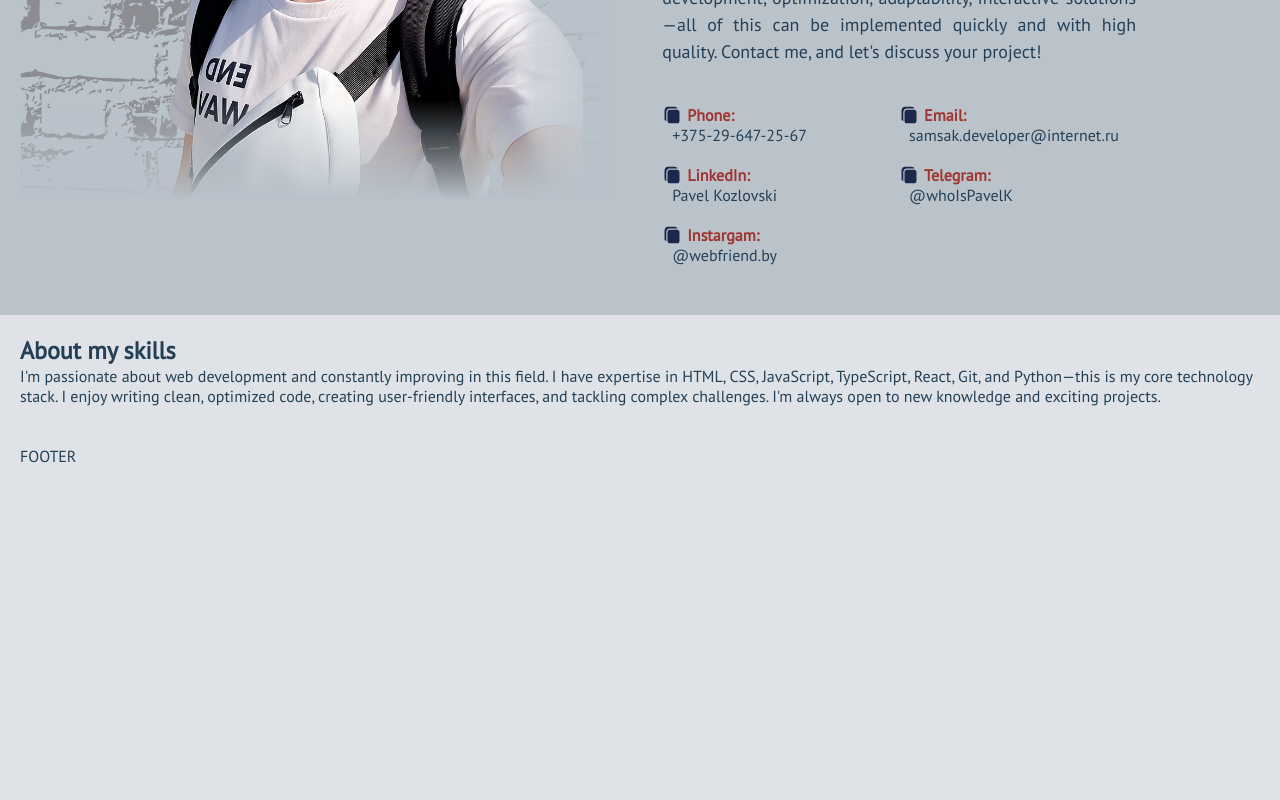
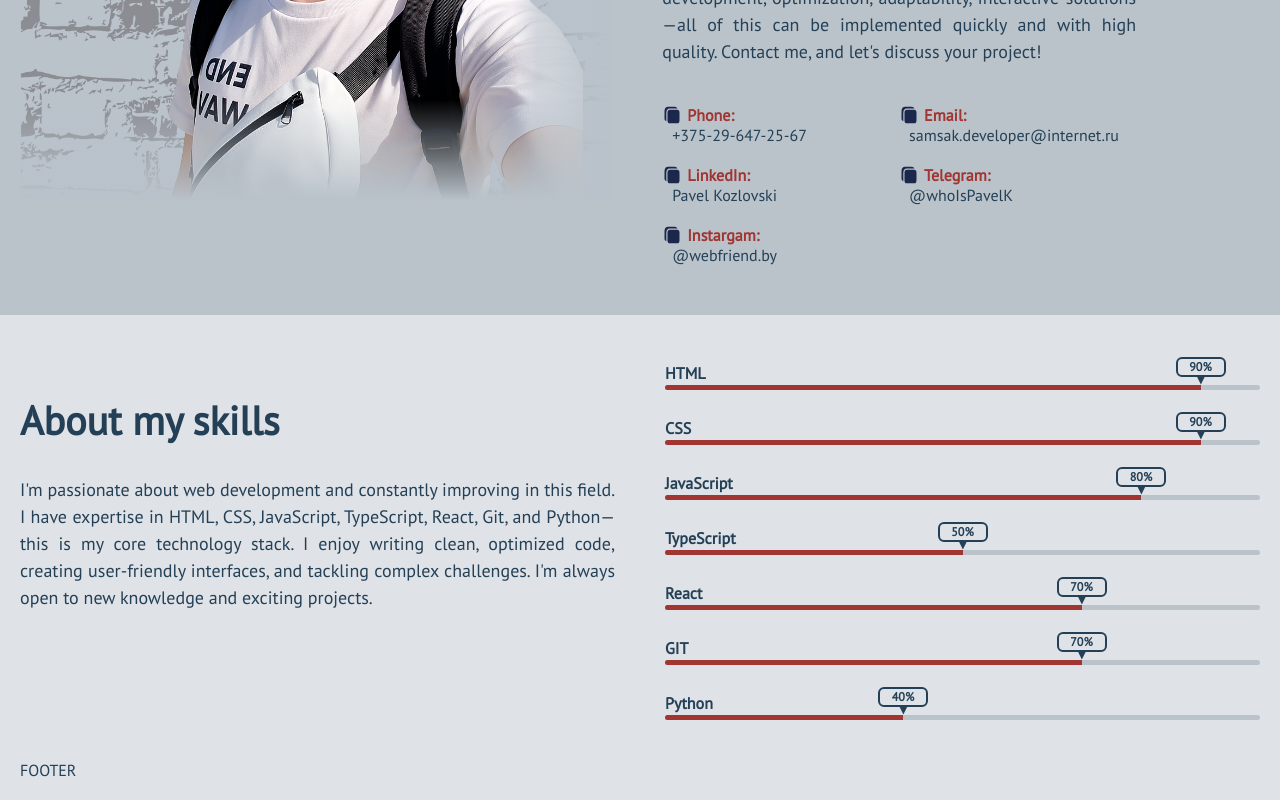
Before and after one commit to samsak1990/WebFriend.by, a React (Vite) app in the folder webfrienf.by/: page / in a window 1280 px wide. Shown: the part 2068-2868 px from the top of the page. Before the commit the page ends 2554 px from the top, so only its background shows below. Built offline with nearby package versions, Linux system fonts and the light colour scheme.

Commit message:
Block Skills is done

```diff
--- a/webfrienf.by/src/components/Skills/Skills.content.tsx
+++ b/webfrienf.by/src/components/Skills/Skills.content.tsx
@@ -5,11 +5,14 @@ type TSkillsBox = {
     p: string;
 
 }
+type Skill = 'HTML' | 'CSS' | 'JavaScript' | 'TypeScript' | 'React' | 'GIT' | 'Python';
+type TSkillsLevel = Record<Skill, number>;
+
 
 export const SKILLS_CONTENT: IGeneralContent<TSkillsBox> = {
     ru: {
         h2: "О моих навыках",
-        p: "Я увлечён веб-разработкой и постоянно развиваюсь в этой сфере. Владею HTML, CSS, JavaScript, TypeScript, React, Git и Python — это мой основной стек технологий. Люблю писать чистый, оптимизированный код, создавать удобные интерфейсы и разбираться в сложных задачах.Всегда открыт к новым знаниям и интересным проектам."
+        p: "Я увлечён веб-разработкой и постоянно развиваюсь в этой сфере. Владею HTML, CSS, JavaScript, TypeScript, React, Git и Python — это мой основной стек технологий. Люблю писать чистый, оптимизированный код, создавать удобные интерфейсы и разбираться в сложных задачах. Всегда открыт к новым знаниям и интересным проектам."
 
     },
     en: {
@@ -19,20 +22,12 @@ export const SKILLS_CONTENT: IGeneralContent<TSkillsBox> = {
 };
 
 
-type TSkillsLevel = {
-    html: number,
-    css: number,
-    js: number,
-    ts: number,
-    git: number,
-    python: number
-}
-
 export const SKILLS_LEVEL: TSkillsLevel = {
-    html: 90,
-    css: 90,
-    js: 80,
-    ts: 60,
-    git: 70,
-    python: 40
-}
+    HTML: 90,
+    CSS: 90,
+    JavaScript: 80,
+    TypeScript: 50,
+    React: 70,
+    GIT: 70,
+    Python: 40
+};
--- a/webfrienf.by/src/components/Skills/Skills.module.css
+++ b/webfrienf.by/src/components/Skills/Skills.module.css
@@ -0,0 +1,25 @@
+.skills {
+    display: flex;
+    flex-direction: row;
+    gap: 50px;
+    align-items: center;
+}
+
+.skills__text h2 {
+    margin-bottom: 30px;
+    font-size: 40px;
+}
+
+.skills__text p {
+    text-align: justify;
+    line-height: 1.5;
+    margin-bottom: 50px;
+    font-size: 18px;
+}
+
+
+.skills>div {
+    flex-basis: 50%;
+    flex: 1;
+
+}
--- a/webfrienf.by/src/components/Skills/Skills.tsx
+++ b/webfrienf.by/src/components/Skills/Skills.tsx
@@ -3,6 +3,7 @@ import s from './Skills.module.css'
 import type { TLang } from '../../data/Interfaces/IGeneral'
 import { SKILLS_CONTENT as content } from './Skills.content'
 import { SKILLS_LEVEL as level } from './Skills.content'
+import { SkillProgress } from '../UI/SkillProgress/SkillProgress'
 
 
 export const Skills: React.FC<{ lang: TLang }> = ({ lang }) => {
@@ -14,10 +15,12 @@ export const Skills: React.FC<{ lang: TLang }> = ({ lang }) => {
                 <p>{data.p}</p>
             </div>
             <div className={s.skills__lavel}>
-
+                <ul>
+                    {Object.entries(level).map(([tech, value], index) => (
+                        <SkillProgress key={index} tech={tech} value={value} />
+                    ))}
+                </ul>
             </div>
-            <div></div>
-
         </section>
     )
 }
--- /dev/null
+++ b/webfrienf.by/src/components/UI/SkillProgress/SkillProgress.module.css
@@ -0,0 +1,50 @@
+.skill {
+    position: relative;
+    margin-top: 50px;
+    height: 5px;
+}
+
+.skill__progress {
+    width: 100%;
+    height: 100%;
+    background-color: var(--bg-underlay);
+    border-radius: 5px;
+    overflow: hidden;
+}
+
+.progress__value {
+    width: 100%;
+    height: 100%;
+    background-color: var(--color-header)
+}
+
+.skill__name,
+.skill__per {
+    position: absolute;
+    bottom: 150%;
+    font-weight: bold;
+}
+
+.skill__per {
+    transform: translate(-50%, -30%);
+    display: block;
+    width: 50px;
+    height: 20px;
+    text-align: center;
+    border: 2px solid var(--color-text);
+    font-size: 12px;
+    border-radius: 6px;
+    background: var(--color-background);
+}
+
+.skill__per::before {
+    content: "";
+    position: absolute;
+    display: block;
+    width: 10px;
+    height: 10px;
+    background-color: var(--color-text);
+    bottom: -10px;
+    left: 40%;
+    clip-path: polygon(50% 100%, 0% 0%, 100% 0%);
+}
--- /dev/null
+++ b/webfrienf.by/src/components/UI/SkillProgress/SkillProgress.tsx
@@ -0,0 +1,19 @@
+import React from 'react'
+import s from './SkillProgress.module.css'
+
+interface ISkillProgressProps {
+    tech: string;
+    value: number;
+}
+
+export const SkillProgress: React.FC<ISkillProgressProps> = ({ tech, value }) => {
+    return (
+        <li className={s.skill}>
+            <span className={s.skill__name}>{tech}</span>
+            <span className={s.skill__per} style={{ left: `${value}%` }}>{value}%</span>
+            <div className={s.skill__progress}>
+                <div className={s.progress__value} style={{width: `${value}%`}}></div>
+            </div>
+        </li>
+    )
+}
```
Also changed, not shown: webfrienf.by/src/assets/tooltip.svg (added).
